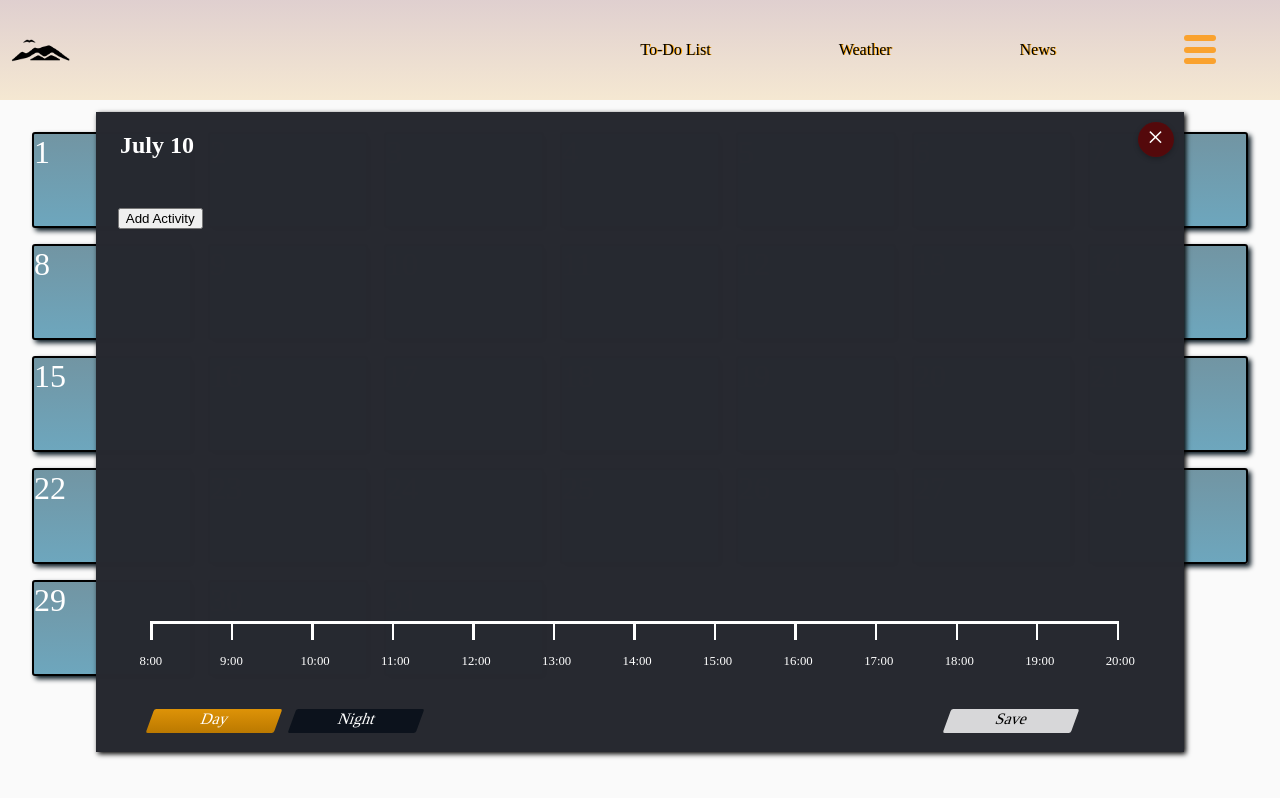
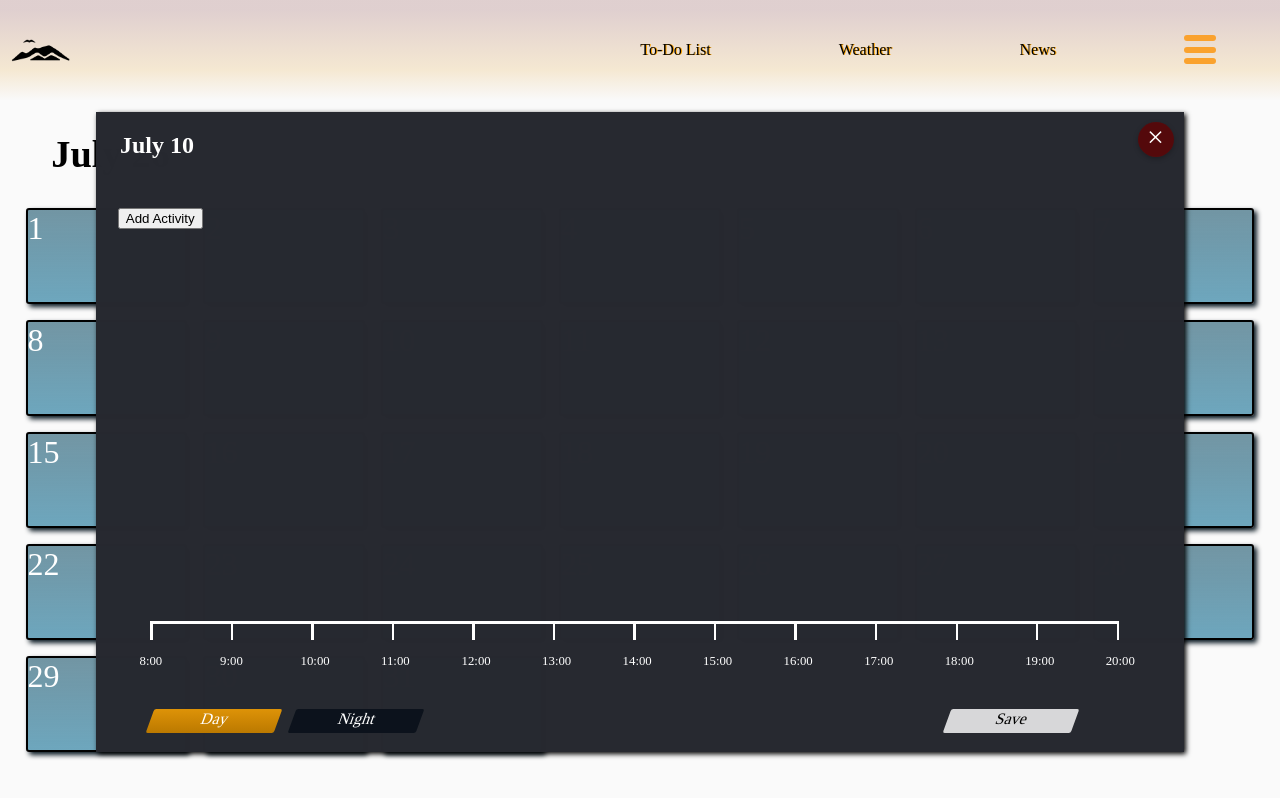
Before and after one commit to SamuelCallWind/Reewave, a plain HTML site: page index.html in a window 1280 px wide. Both pictures are taken after a click on the element "10". Drawn offline with Linux system fonts and the light colour scheme.

Commit message:
changed header, added the display of the current day. Need to fix the margin issue on the right

```diff
--- a/script.js
+++ b/script.js
@@ -55,6 +55,16 @@ window.addEventListener('DOMContentLoaded', (event) => {
         dayActivities[i] = new Array();
         nightActivities[i] = new Array();
     }
+
+    function displayDay() {
+        let displayMonthDay = document.createElement('h1');
+        let calendar = document.querySelector('.calendar');
+        displayMonthDay.textContent = currentMonth + ' ' + currentDate.toString().split(' ')[2];
+        displayMonthDay.classList.add('displayMonthDay');
+        calendar.prepend(displayMonthDay);
+    }
+
+    displayDay();
 
     function errorMessageActivity(messageToDisplay) {
         let errorMessage = document.createElement('div');
@@ -116,7 +126,7 @@ window.addEventListener('DOMContentLoaded', (event) => {
     function createSelectActivity() {
         let buttonAddActivity = document.createElement('button');
         buttonAddActivity.innerHTML = 'Add Activity';
-        buttonAddActivity.classList = 'addNewButton';
+        buttonAddActivity.classList = 'addActivityButton';
         let isActive = false;
         buttonAddActivity.addEventListener('click', () => {
             if (!isActive) {
@@ -362,10 +372,10 @@ window.addEventListener('DOMContentLoaded', (event) => {
 
     function deleteElements() {
         let saveChangesElem = newBox.querySelector('.saveChanges');
-        let addNewButtonElem = newBox.querySelector('.addNewButton');
+        let addActivityButtonElem = newBox.querySelector('.addActivityButton');
         let closeButtonElem = newBox.querySelector('.closeButton');
         if(saveChangesElem) saveChangesElem.remove();
-        if(addNewButtonElem) addNewButtonElem.remove();
+        if(addActivityButtonElem) addActivityButtonElem.remove();
         if(closeButtonElem) closeButtonElem.remove();
     }
 
--- a/styles.css
+++ b/styles.css
@@ -20,7 +20,7 @@ a {
 header {
     height: 100px;
     width: 100%;
-    background: linear-gradient(rgba(222, 205, 205, 0.95), rgb(245, 232, 210));
+    background: linear-gradient(rgba(222, 205, 205, 0.95) 10%, rgb(245, 232, 210) 70%, rgba(249, 249, 249, 0.816) 100%);
     display: flex;
     justify-content: space-between;
     align-items: center;
@@ -105,14 +105,13 @@ to look smoother. Need to implement the return if user stops hovering */
 }
 
 
+.displayMonthDay {
+    margin-left: 4vw;
+    font-size: 3vw;
+}
 
-section.calendar{
-    display: flex;
-    justify-content: center;
-    align-items: center;
-}
 .calendarGrid {
-    margin: 2em;
+    margin: 2vw;
     display: grid;
     gap: 1rem;
     grid-template-columns: repeat(7, minmax(0, 200px));
@@ -258,7 +257,7 @@ section.calendar{
     border-radius: 5px;
 }
 
-.addNewButton {
+.addActivityButton {
     position: absolute;
     top: 15%;
     left: 2%;
@@ -332,7 +331,7 @@ section.calendar{
     font-size: 2.3vh;
 }
 
-h1 {
+.dayBoxGrow h1 {
     color: white;
     margin-left: 1em;
 }
```
